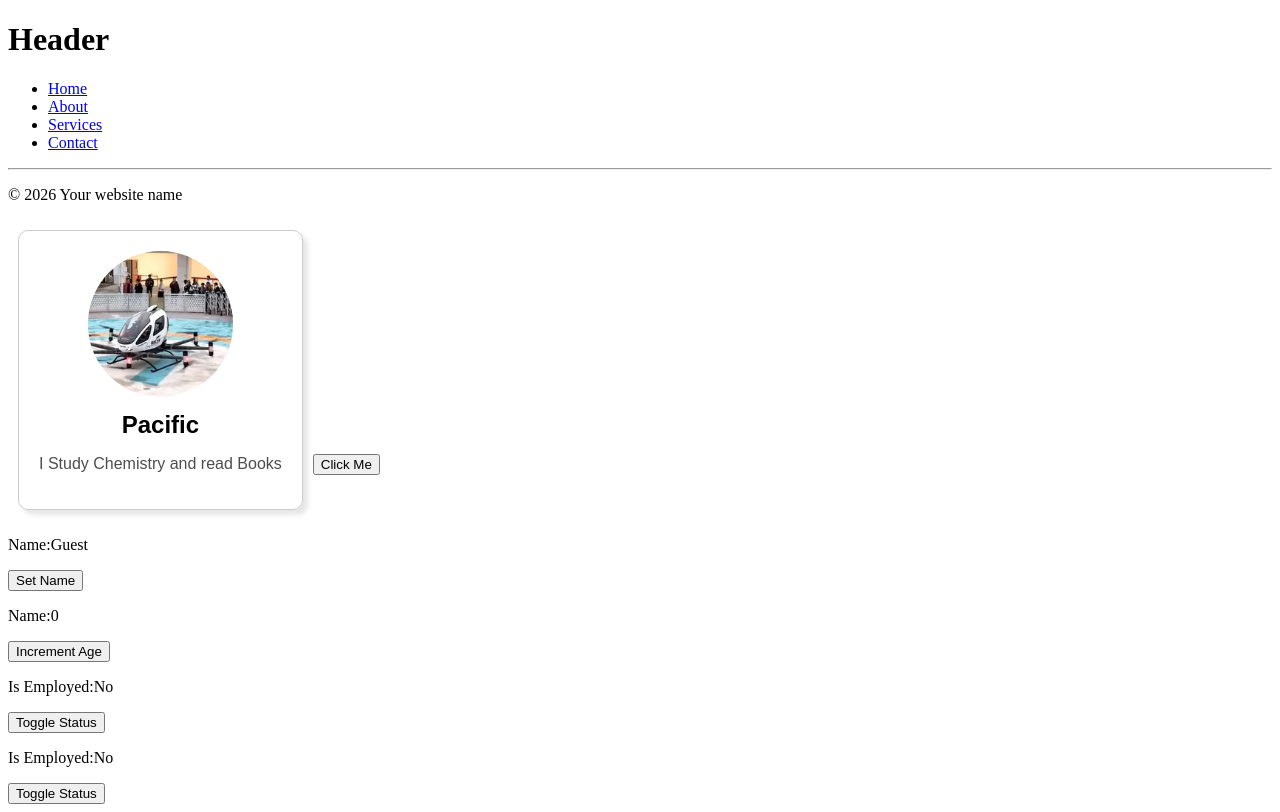
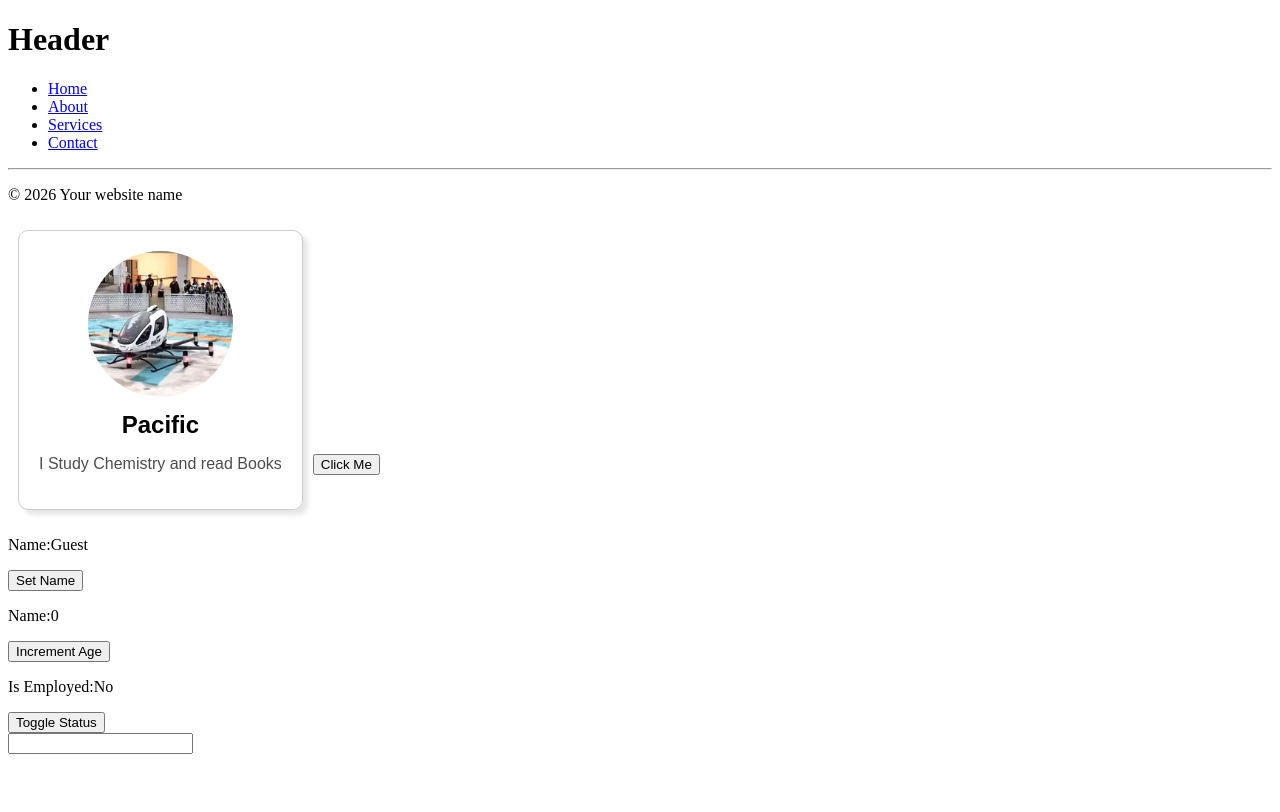
Before and after one commit to hpeter19/30days-javascript, a React (Vite) app in the folder react-projects-2/: page / in a window 1280 px wide. Built offline with nearby package versions, Linux system fonts and the light colour scheme.

Commit message:
callback function for the name

```diff
--- a/react-projects-2/src/App.jsx
+++ b/react-projects-2/src/App.jsx
@@ -3,6 +3,7 @@ import Footer from "./Footer";
 import Card from "./Card";
 import Button from "./Button";
 import MyComponent from "./MyComponent";
+import ButtonTwo from "./ButtonTwo";
 
 function App(){
     return(
@@ -12,6 +13,7 @@ function App(){
       <Card />
       <Button />
       < MyComponent />
+      <ButtonTwo />
       </>
     );
 }
--- /dev/null
+++ b/react-projects-2/src/ButtonTwo.jsx
@@ -0,0 +1,16 @@
+import { useState } from "react";
+function ButtonTwo(){
+
+    const [name,setName] =useState("")
+
+    function handleNameChange(event){
+        setName(event.target.value)
+    }
+
+    return(
+        <div>
+            <input value={name} onChange={handleNameChange} />
+        </div>
+    );
+}
+export default ButtonTwo
--- a/react-projects-2/src/MyComponent.jsx
+++ b/react-projects-2/src/MyComponent.jsx
@@ -30,10 +30,6 @@ function MyComponent(){
             <button onClick={toggleEmployedStatus}>Toggle Status</button>
 
 
-            <p>Is Employed:{isEmployed ?"Yes" : "No"}</p>
-            <button onClick={toggleEmployedStatus}>Toggle Status</button>
-
-
         </div>
     );
 }
```
